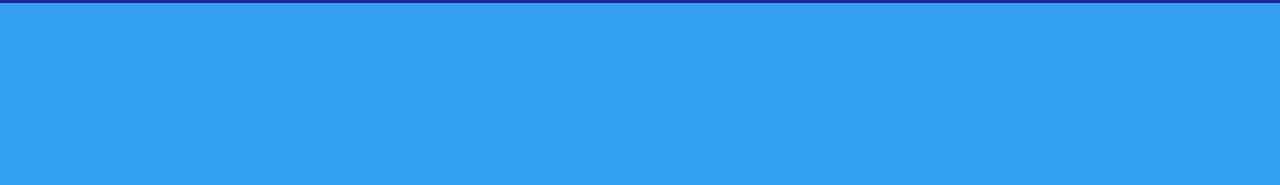
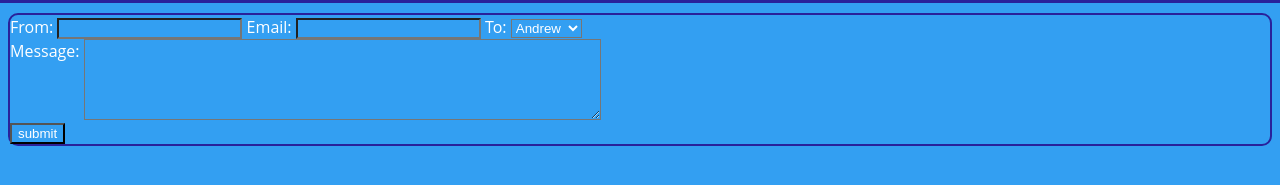
Before and after one commit to AnthonyDibernardo/FrontEndProject1, a plain HTML site: page Andrew.html in a window 1280 px wide. Shown: the part 797-982 px from the top of the page. Before the commit the page ends 815 px from the top, so only its background shows below. Drawn offline with Linux system fonts and the light colour scheme.

Commit message:
moved the form to be on the index, and individual pages

```diff
--- a/Andrew.html
+++ b/Andrew.html
@@ -62,6 +62,24 @@
                 </ul>
             </div>
             </main>
+            <h2>Contact Us</h2>
+            <p>To contact please fill out the form below</p>
+            <form action="/contactForm" method="POST">
+                <label for="name">From: </label>
+                <input type="text" name="from" id="name">
+                <label for="email">Email: </label>
+                <input type="email" name="email" id="email">
+                <label for="to">To: </label>
+                <select id="to">
+                    <option value="Andrew">Andrew</option>
+                    <option value="Anthony">Anthony</option>
+                </select>
+                <div id="messageGroup">
+                    <label for="message">Message: </label>
+                    <textarea rows="5" cols="62" id="message" name="message"></textarea>
+                </div>
+                <button type="submit">submit</button>
+            </form>
             <footer>
                 <p id="copyright">Copyright (c) 2025 Anthony DiBernardo, Andrew Hooker. All Rights Reserved.</p>
                 <p class="socials">Anthony's Socials
--- a/css/overallStyle.css
+++ b/css/overallStyle.css
@@ -50,3 +50,25 @@ a:active{
    background-color: var(--used-link-color);
    color: var(--text-color)
 }
+
+form {
+    border: 2px solid var(--alt-color);
+    border-radius: 10px;
+}
+textarea {
+    vertical-align: top;
+    background-color: var(--primary-color);
+    color: var(--text-color)
+}
+button, input {
+    background-color: var(--primary-color);
+    color: var(--text-color);
+}
+select {
+    color: var(--text-color);
+    background-color: var(--primary-color);
+}
+button:hover, select:hover{
+    color: var(--text-color);
+    background-color: var(--alt-color)
+}
```
Also changed, not shown: Anthony.html (+18 -0 lines), css/teamStyle.css (+0 -22 lines).
